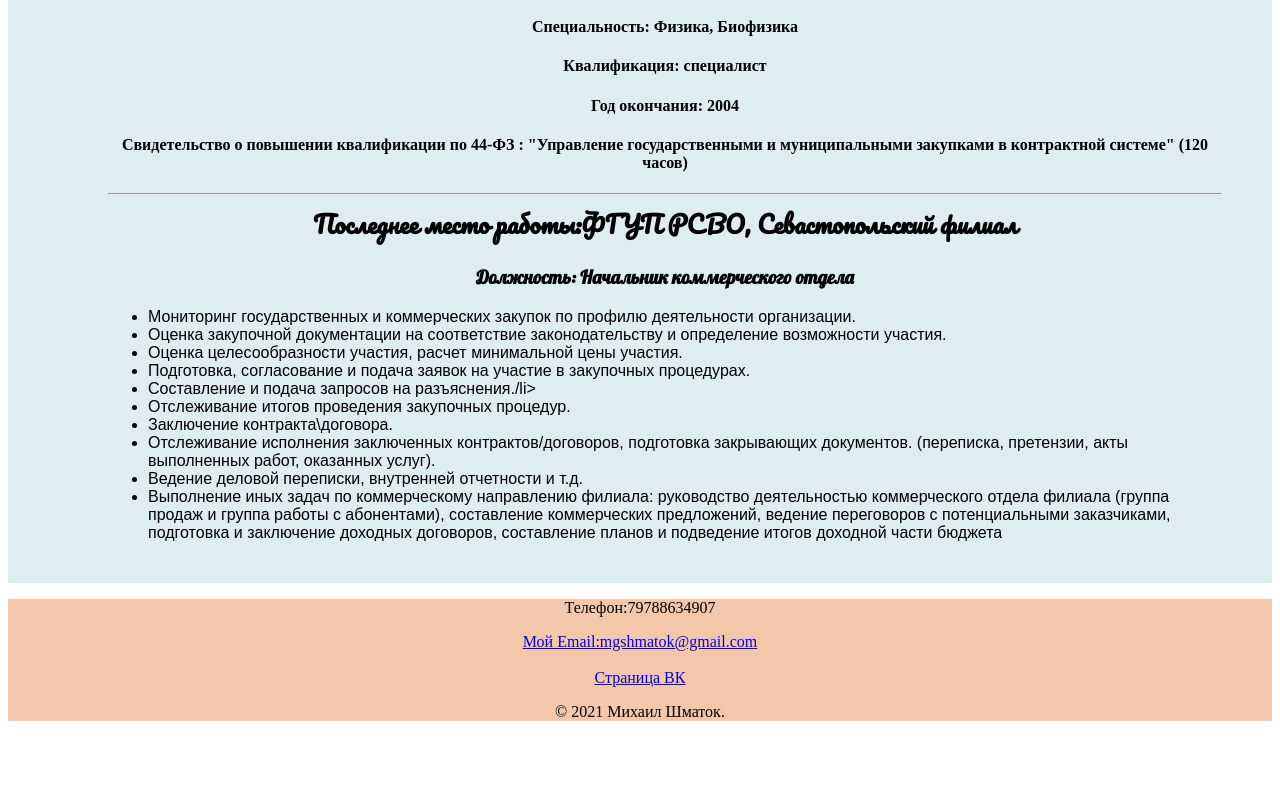
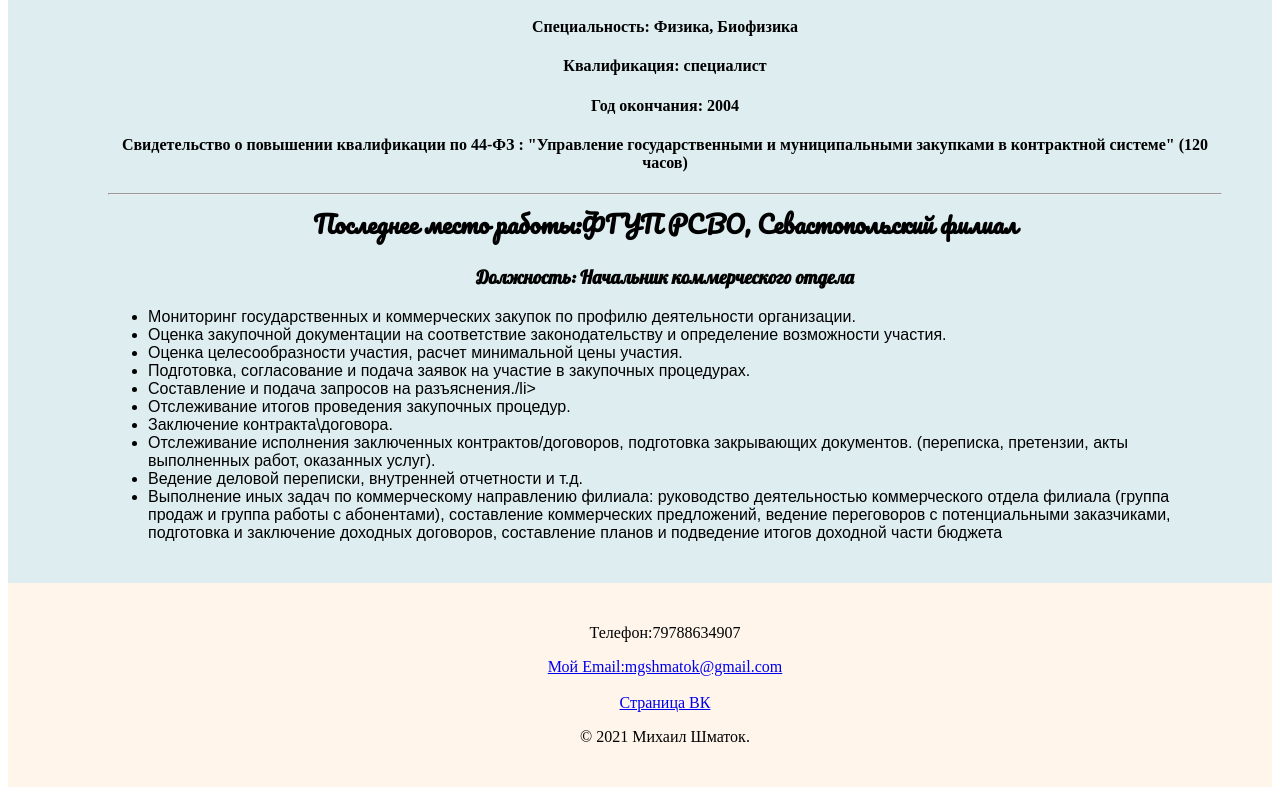
Before and after one commit to Mihail-sev/MyCSSSite, a plain HTML site: page index.html in a window 1280 px wide. Shown: the part 918-1713 px from the top of the page. Before the commit the page ends 1655 px from the top, so only its background shows below. Drawn offline with Linux system fonts and the light colour scheme.

Commit message:
Update styles.css

```diff
--- a/CSS/styles.css
+++ b/CSS/styles.css
@@ -20,13 +20,14 @@ height:100%;
 background-color:#deedf0;;
 text-align:center;
 padding:25px 50px 25px 100px;
-height:100%;
+margin:0;
 }
 
 .page3 {
-background-color:#f4c7ab;
+background-color:#fff5eb;
 text-align:center;
-height:100%;
+margin:0;
+padding:25px 50px 25px 100px;
 }
 
 .cloud-bottom {
```
